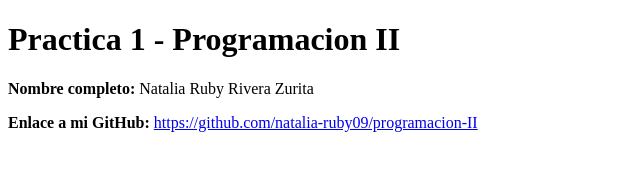
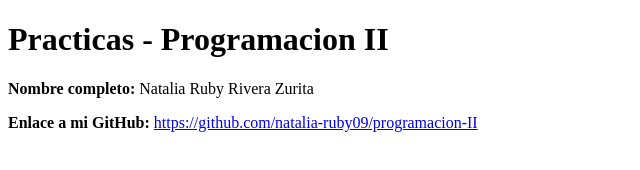
Before and after one commit to natalia-ruby09/programacion-II, a plain HTML site: page index.html in a window 1280 px wide. Shown: the whole page, without its empty margins (0-640 px from the left). Drawn offline with Linux system fonts and the light colour scheme.

Commit message:
Update index.html

```diff
--- a/index.html
+++ b/index.html
@@ -2,10 +2,10 @@
 <html lang="es">
 <head>
     <meta charset="UTF-8">
-    <title>Programacion II - Practica 1</title>
+    <title>Programacion II - Practicas</title>
 </head>
 <body>
-    <h1>Practica 1 - Programacion II</h1>
+    <h1>Practicas - Programacion II</h1>
     <p><strong>Nombre completo:</strong> Natalia Ruby Rivera Zurita</p>
     <p><strong>Enlace a mi GitHub:</strong>
         <a href="https://github.com/natalia-ruby09/programacion-II" target="_blank">
```
